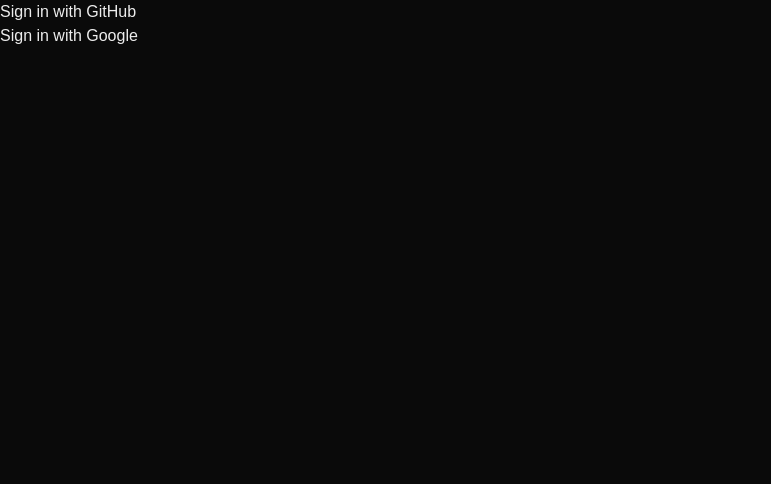
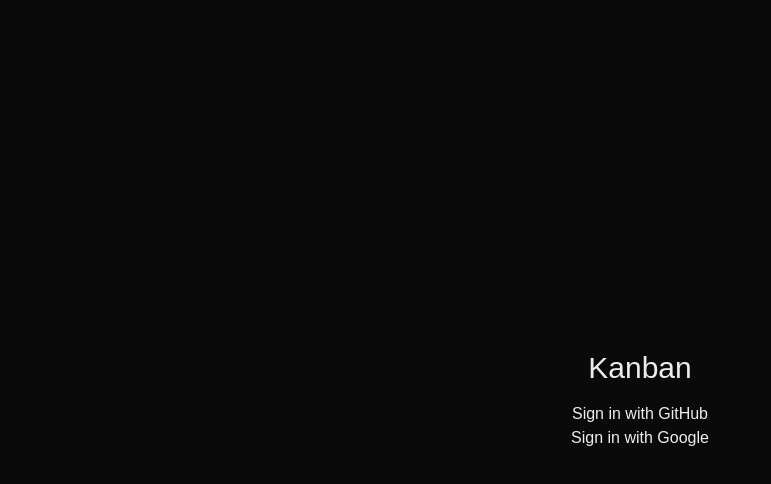
Before and after one commit to geraldsaberon/kanban, a Next.js app: page / in a window 1280 px wide. Shown: the top 484 px of the page, without its empty margins (0-771 px from the left). Built offline with nearby package versions, Linux system fonts and the light colour scheme; no server answers.

Commit message:
Simple sign-in page

```diff
--- a/src/app/page.tsx
+++ b/src/app/page.tsx
@@ -20,9 +20,12 @@ export default async function Home() {
   }
 
   return (
-    <div>
-      <SignIn provider="GitHub" />
-      <SignIn provider="Google" />
+    <div className="h-screen flex flex-col gap-4 items-center justify-center">
+      <h1 className="text-3xl">Kanban</h1>
+      <div className="flex flex-col items-center justify-center">
+        <SignIn provider="GitHub" />
+        <SignIn provider="Google" />
+      </div>
     </div>
   )
 }
@@ -33,7 +36,7 @@ function SignIn({ provider }: { provider: "GitHub" | "Google" }) {
       "use server"
       await signIn(provider.toLowerCase())
     }}>
-      <button className="whitespace-nowrap" type="submit">Sign in with {provider}</button>
+      <button className="whitespace-nowrap cursor-pointer" type="submit">Sign in with {provider}</button>
     </form>
   )
 }
@@ -44,7 +47,7 @@ function SignOut() {
       "use server"
       await signOut()
     }}>
-      <button className="whitespace-nowrap" type="submit">Sign out</button>
+      <button className="whitespace-nowrap cursor-pointer" type="submit">Sign out</button>
     </form>
   )
 }
```
